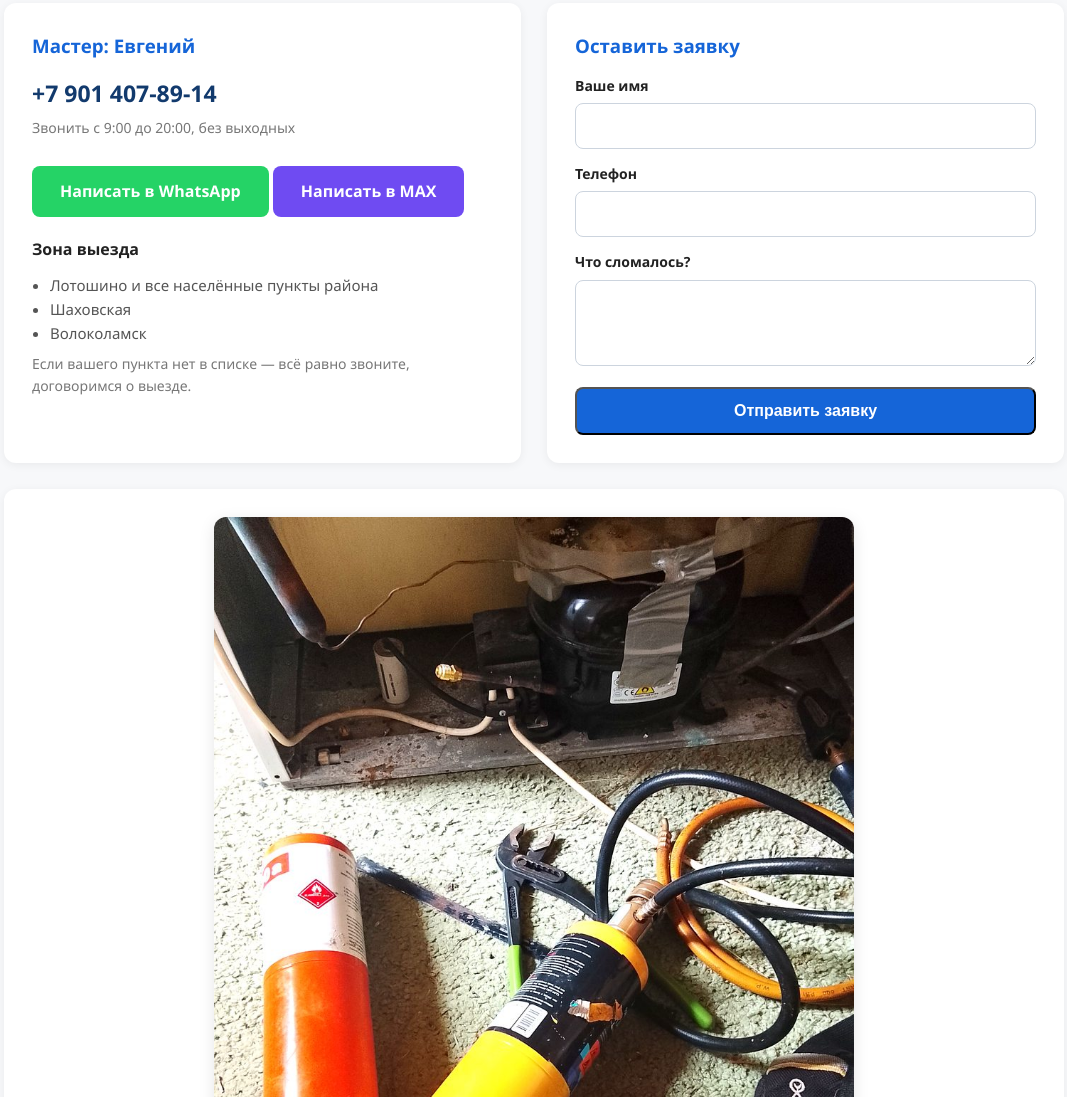
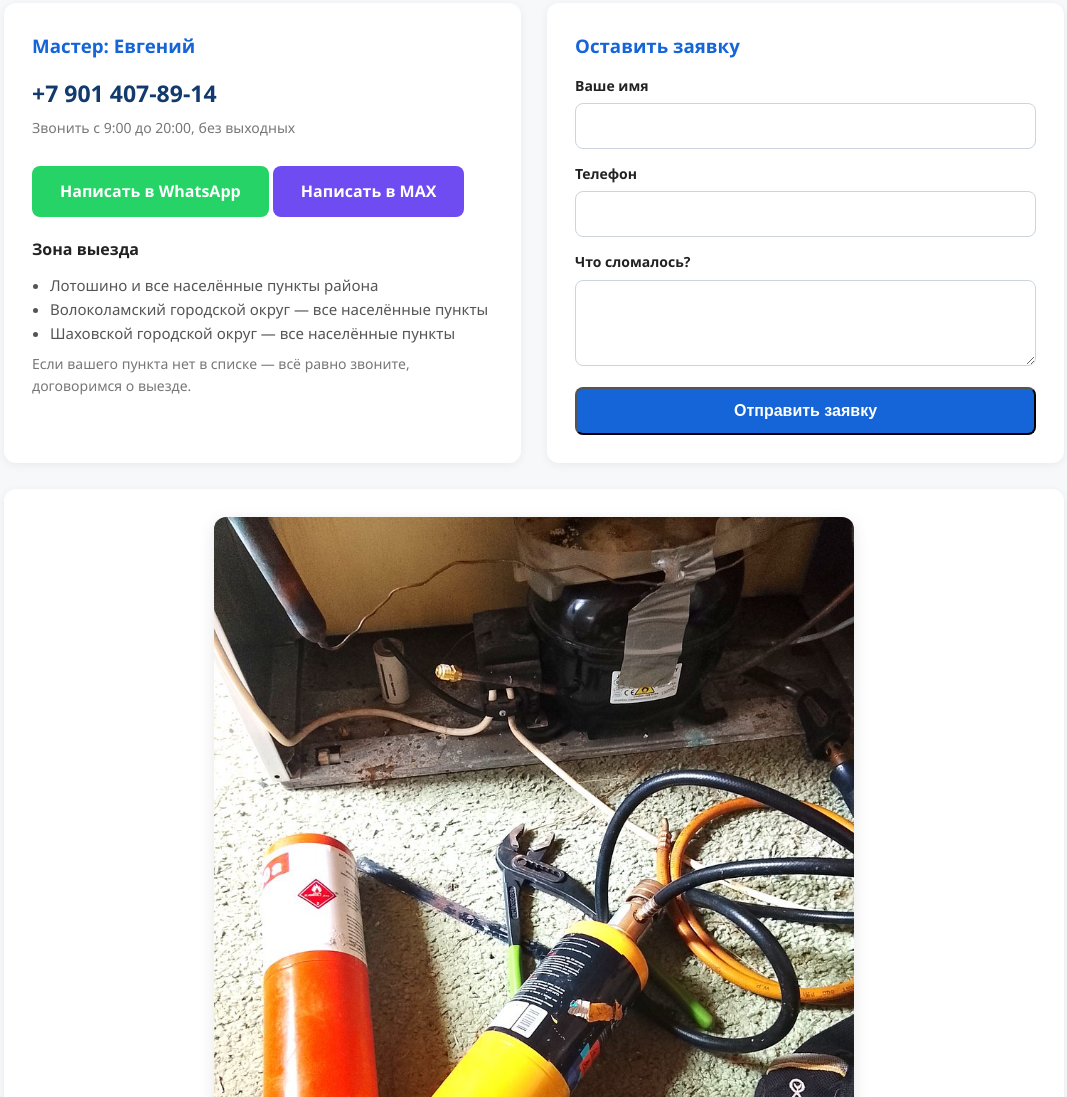
Before and after one commit to xolodgen/xolodgen.github.io, a plain HTML site: page index.html in a window 1280 px wide. Shown: the part 6583-7680 px from the top of the page, without its empty margins (106-1173 px from the left). Drawn offline with Linux system fonts and the light colour scheme.

Commit message:
Update index.html

```diff
--- a/index.html
+++ b/index.html
@@ -374,9 +374,9 @@ footer a { color:#fff; text-decoration:none; font-weight:700; }
         <div class="zone">
           <b>Зона выезда</b>
           <ul>
-            <li>Лотошино и все населённые пункты района</li>
-            <li>Шаховская</li>
-            <li>Волоколамск</li>
+<li>Лотошино и все населённые пункты района</li>
+<li>Волоколамский городской округ — все населённые пункты</li>
+<li>Шаховской городской округ — все населённые пункты</li>
           </ul>
           <p style="margin-top:8px; font-size:14px; color:#777;">Если вашего пункта нет в списке — всё равно звоните, договоримся о выезде.</p>
         </div>
```
